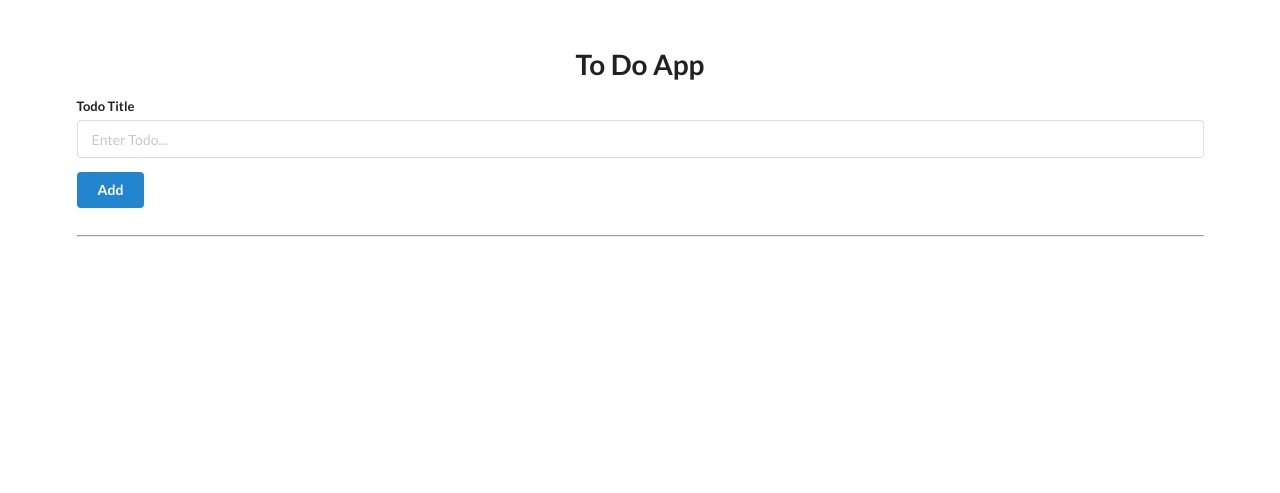
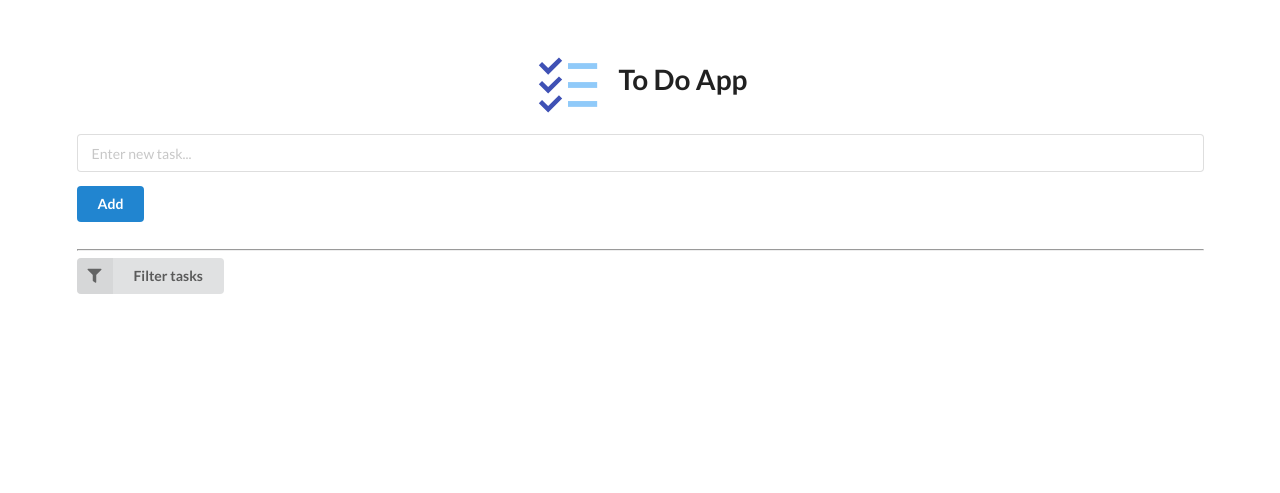
Before and after one commit to Luke943/Todo-list-webapp, a FastAPI app: page /users/1/items/ in a window 1280 px wide. Shown: the top 493 px of the page. Run offline with FastAPI, Linux system fonts and the light colour scheme.

Commit message:
Layout change and added icons

```diff
--- a/templates/items.html
+++ b/templates/items.html
@@ -4,6 +4,7 @@
 <head>
     <meta charset="UTF-8">
     <meta name="viewport" content="width=device-width, initial-scale=1.0">
+    <link rel="icon" href="/images/favicon.ico">
     <title>Todo App</title>
     <link rel="stylesheet" href="https://cdn.jsdelivr.net/npm/semantic-ui@2.4.2/dist/semantic.min.css">
     <script src="https://cdn.jsdelivr.net/npm/semantic-ui@2.4.2/dist/semantic.min.js"></script>
@@ -11,31 +12,76 @@
 
 <body>
     <div style="margin-top: 50px;" class="ui container">
-        <h1 class="ui center aligned header">To Do App</h1>
+        <h1 class="ui center aligned header">
+            <img src="/images/todolist.svg" alt="Todo image">
+            To Do App
+        </h1>
 
         <form class="ui form" method="post">
             <div class="field">
-                <label>Todo Title</label>
-                <input type="text" name="title" placeholder="Enter Todo..."><br>
+                <input type="text" name="title" placeholder="Enter new task..."><br>
             </div>
             <button class="ui blue button" type="submit">Add</button>
         </form>
 
         <br>
-        <hr><br>
+        <hr>
+
+        <div class="ui simple dropdown labeled icon button">
+            <i class="filter icon"></i>
+            <div class="text">Filter tasks</div>
+            <div class="scrolling menu">
+                <div class="item">
+                    <div class="ui blue empty circular label"></div>
+                    All tasks
+                </div>
+                <div class="item">
+                    <div class="ui green empty circular label"></div>
+                    Complete
+                </div>
+                <div class="item">
+                    <div class="ui grey empty circular label"></div>
+                    Incomplete
+                </div>
+            </div>
+        </div>
 
         {% for todo in todo_list %}
-        <form class="ui form segment" method="post" action="/items/{{ todo.id }}/">
-            <p class="ui header">{{ todo.id }}) {{ todo.text }}</p><br>
+        <form class="ui form message" method="post" action="/items/{{ todo.id }}/">
 
             {% if todo.done == False %}
-            <span class="ui gray label">Not Complete</span>
+            <i class="circle outline floated left grey big icon"></i>
             {% else %}
-            <span class="ui green label">Completed</span>
+            <i class="check circle outline floated left green big icon"></i>
             {% endif %}
 
-            <button class="ui blue button" type="submit" name="method" value="_update">Update</button>
-            <button class="ui red button" type="submit" name="method" value="_delete">Delete</button>
+            {{ todo.text }}
+            <button class="ui vertical right floated animated small button" tabindex="0" type="submit" name="method"
+                value="_delete">
+                <div class="hidden content">Delete</div>
+                <div class="visible content">
+                    <i class="trash alternate outline red icon"></i>
+                </div>
+            </button>
+
+            {% if todo.done == True %}
+            <button class="ui vertical right floated animated small button" tabindex="0" type="submit" name="method"
+                value="_update">
+                <div class="hidden content">Update</div>
+                <div class="visible content">
+                    <i class="circle outline floated left blue icon"></i>
+                </div>
+            </button>
+            {% else %}
+            <button class="ui vertical right floated animated small button" tabindex="0" type="submit" name="method"
+                value="_update">
+                <div class="hidden content">Update</div>
+                <div class="visible content">
+                    <i class="check circle outline floated left blue icon"></i>
+                </div>
+            </button>
+            {% endif %}
+
         </form>
         {% endfor %}
     </div>
```
